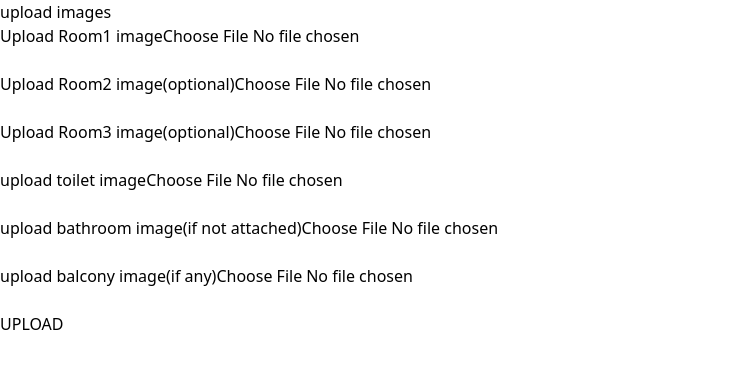
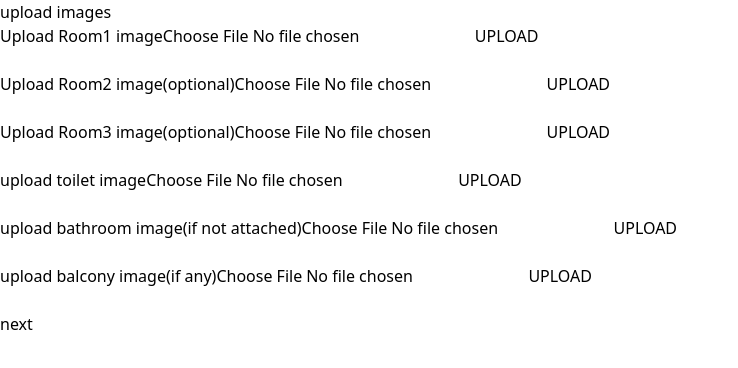
Before and after one commit to RishabhBhatt01/roommate.in, a React (Vite) app in the folder Frontend/: page /room-img in a window 1280 px wide. Shown: the top 368 px of the page, without its empty margins (0-738 px from the left). Built offline with nearby package versions, Linux system fonts and the light colour scheme.

Commit message:
ui to upload multiple room's images

```diff
--- a/Frontend/src/components/Roomimage.jsx
+++ b/Frontend/src/components/Roomimage.jsx
@@ -1,55 +1,46 @@
 import React,{useState} from "react";
 import axios from 'axios'
+import { useNavigate } from "react-router-dom";
 
 const RoomImg = ()=> {
 
-  const [files, setFiles] = useState({
-  room1: null,
-  room2: null,
-  room3: null,
-  toilet: null,
-  bathroom: null,
-  balcony: null
-});
+  const [file, setFile] = useState(null);
+  const navigate = useNavigate();
 
 
-const handleFileChange = (e) => {
-  setFiles(prev => ({
-    ...prev,
-    [e.target.id]: e.target.files[0]
-  }));
-};
+  const handleFileChange = (event) => {
+    setFile(event.target.files[0]); // Save the selected file to state
+  };
 
 
+  const handleSubmit = async () => {
+    if (!file) {
+      alert("Please select an image before uploading.");
+      return;
+    }
 
-  const handleSubmit=async()=>{
-    if(!files.room1 || !files.toilet) {
-  alert("Required images missing");
-  return;
-}
+    // 5. Prepare the form data (important for file uploads)
+    const formData = new FormData();
+    formData.append("file", file); // "file" is the key that backend will use
 
-    const formData = new FormData();
-    Object.entries(files).forEach(([key, file]) => {
-    if (file) formData.append(key, file);
-});
-
-    try{
-      // send a post request to backend
-
-      const response = await axios.post("http://localhost:5000/api/upload", formData,{
+    try {
+      // 6. Send a POST request to backend (make sure this path matches your backend route)
+      const response = await axios.post("http://localhost:5000/api/upload/room", formData, {
+        headers: {
+          "Content-Type": "multipart/form-data", // Required for file uploads
+        },
         withCredentials : true
       });
 
-      alert("Image uploaded successfully");
-      console.log("Server response : ",response.data);
+      // 7. Handle success
+      alert("Image uploaded successfully!");
+      console.log("Server response:", response.data);
+    } catch (error) {
+      console.error("Upload failed:", error);
+      alert("Image upload failed.");
+    }
+  };
 
-    }catch(error){
-      console.error("Upload failed : ",error);
-      alert("Image upload failed");
-
-    }
-
-  }
   return(
     <>
     <h1>upload images</h1>
@@ -60,6 +51,8 @@ const handleFileChange = (e) => {
     accept="image/*" onChange={handleFileChange}
     required
     />
+
+    <button type="button" onClick={handleSubmit}>UPLOAD</button>
     <br /><br />
 
 
@@ -69,6 +62,7 @@ const handleFileChange = (e) => {
     id="room2"
     accept="image/*" onChange={handleFileChange}
     />
+    <button type="button" onClick={handleSubmit}>UPLOAD</button>
     <br /><br />
 
     <label htmlFor="room3">Upload Room3 image(optional)</label>
@@ -77,6 +71,7 @@ const handleFileChange = (e) => {
     id="room3"
     accept="image/*" onChange={handleFileChange}
     />
+    <button type="button" onClick={handleSubmit}>UPLOAD</button>
     <br /><br />
 
     <label htmlFor="toilet">upload toilet image</label>
@@ -86,6 +81,7 @@ const handleFileChange = (e) => {
     accept="image/*" onChange={handleFileChange}
     required
     />
+    <button type="button" onClick={handleSubmit}>UPLOAD</button>
     <br /><br />
 
     <label htmlFor="bathroom">upload bathroom image(if not attached)</label>
@@ -94,6 +90,7 @@ const handleFileChange = (e) => {
     id="bathroom"
     accept="image/*" onChange={handleFileChange}
     />
+    <button type="button" onClick={handleSubmit}>UPLOAD</button>
     <br /><br />
 
     <label htmlFor="balcony">upload balcony image(if any)</label>
@@ -102,9 +99,14 @@ const handleFileChange = (e) => {
     id="balcony"
     accept="image/*" onChange={handleFileChange}
     />
+    <button type="button" onClick={handleSubmit}>UPLOAD</button>
     <br /><br />
 
-    <button type="button" onClick={handleSubmit}>UPLOAD</button>
+<button type="button" onClick={() => navigate('/owner-dashboard')}>
+  next
+</button>
+
+
     </>
   )
 }
```
